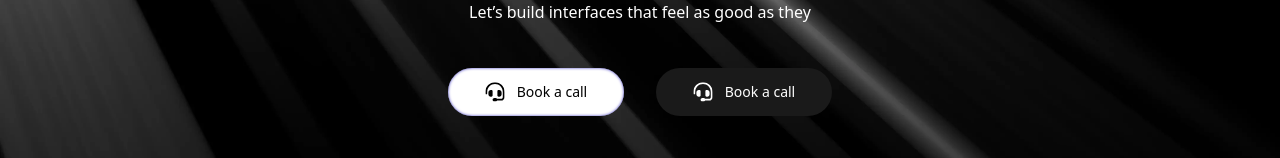
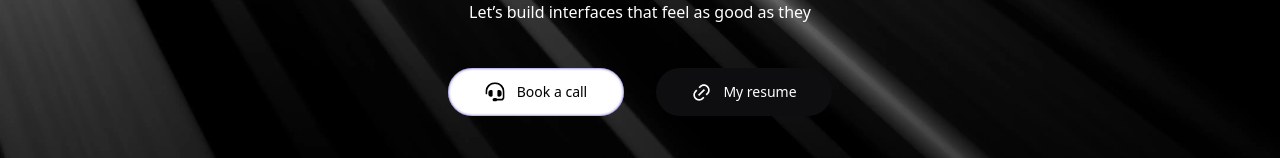
Before and after one commit to raymondjoseph02/Raydev.dev, a Next.js app: page / in a window 1280 px wide. Shown: the part 409-567 px from the top of the page. Built offline with nearby package versions, Linux system fonts and the light colour scheme; what tailwindcss-text-fill-stroke would draw is missing.

Commit message:
feature reviews

```diff
--- a/public/svg/general.tsx
+++ b/public/svg/general.tsx
@@ -24,3 +24,17 @@ export const CallIcon = () => (
     </defs>
   </svg>
 );
+export const LinkIcon = () => (
+  <svg
+    width={21}
+    height={21}
+    viewBox="0 0 21 21"
+    fill="none"
+    xmlns="http://www.w3.org/2000/svg"
+  >
+    <path
+      d="M15.804 13.4465L14.6257 12.2665L15.804 11.0882C16.1937 10.7019 16.5033 10.2424 16.7149 9.7362C16.9266 9.22995 17.0361 8.68688 17.0373 8.13817C17.0385 7.58946 16.9314 7.04592 16.7219 6.53875C16.5125 6.03158 16.205 5.57077 15.817 5.18277C15.429 4.79477 14.9682 4.48723 14.461 4.27781C13.9538 4.06838 13.4103 3.96119 12.8616 3.96239C12.3129 3.96359 11.7698 4.07316 11.2635 4.28481C10.7573 4.49645 10.2978 4.80601 9.91153 5.1957L8.7332 6.37487L7.55403 5.19653L8.73403 4.0182C9.82805 2.92418 11.3119 2.30957 12.859 2.30957C14.4062 2.30957 15.89 2.92418 16.984 4.0182C18.0781 5.11222 18.6927 6.59603 18.6927 8.1432C18.6927 9.69038 18.0781 11.1742 16.984 12.2682L15.8049 13.4465H15.804ZM13.4474 15.8032L12.2682 16.9815C11.1742 18.0756 9.69038 18.6902 8.1432 18.6902C6.59603 18.6902 5.11222 18.0756 4.0182 16.9815C2.92418 15.8875 2.30957 14.4037 2.30957 12.8565C2.30957 11.3094 2.92418 9.82555 4.0182 8.73153L5.19737 7.5532L6.3757 8.7332L5.19737 9.91153C4.80768 10.2978 4.49812 10.7573 4.28647 11.2635C4.07483 11.7698 3.96526 12.3129 3.96406 12.8616C3.96286 13.4103 4.07005 13.9538 4.27947 14.461C4.4889 14.9682 4.79644 15.429 5.18444 15.817C5.57243 16.205 6.03324 16.5125 6.54042 16.7219C7.04759 16.9314 7.59113 17.0385 8.13984 17.0373C8.68855 17.0361 9.23161 16.9266 9.73786 16.7149C10.2441 16.5033 10.7036 16.1937 11.0899 15.804L12.2682 14.6257L13.4474 15.804V15.8032ZM12.8574 6.96403L14.0365 8.1432L8.14403 14.0349L6.96487 12.8565L12.8574 6.96487V6.96403Z"
+      fill="currentColor"
+    />
+  </svg>
+);
--- a/src/components/home/Hero.tsx
+++ b/src/components/home/Hero.tsx
@@ -1,4 +1,4 @@
-import { CallIcon } from "../../../public/svg/general";
+import { CallIcon, LinkIcon } from "../../../public/svg/general";
 import Badge from "../ui/Badge";
 import Button from "../ui/Button";
 import sunshine_bg from "../../../public/webp/Sunshine bg.webp";
@@ -35,15 +35,20 @@ function Hero() {
             </div>
             <span>Book a call</span>
           </Button>
-          <Button variant="secondary">
+          <Button variant="link" href="">
             <div className="size-5">
-              <CallIcon />
+              <LinkIcon />
             </div>
-            <span>Book a call</span>
+            <span>My resume</span>
           </Button>
         </div>
 
-        <div className="h-[24rem]  lg:h-[50rem] w-full bg-red-400 rounded-2xl"></div>
+        <div className="h-[24rem]  lg:h-[50rem] w-full bg-red-400 rounded-2xl">
+          <iframe
+            className="w-full h-full"
+            src="/pdf/Raymond Joseph Front-End Deveioper.pdf"
+          />
+        </div>
       </div>
     </section>
   );
--- a/src/components/home/projects.tsx
+++ b/src/components/home/projects.tsx
@@ -17,7 +17,7 @@ function Projects() {
                 A selection of recent projects
               </p>
             </article>
-            <Button variant="link">
+            <Button variant="link" href="/about-me">
               <span>View My Works</span>
               <ChevronRight size={14} className="text-xs" />
             </Button>
--- a/src/components/ui/Button.tsx
+++ b/src/components/ui/Button.tsx
@@ -1,7 +1,7 @@
 import { ButtonProps } from "@/types/types";
 import Link from "next/link";
 
-function Button({ children, handleClick, variant }: ButtonProps) {
+function Button({ children, handleClick, variant, href }: ButtonProps) {
   const classes = () => {
     switch (variant) {
       case "primary":
@@ -20,7 +20,7 @@ function Button({ children, handleClick, variant }: ButtonProps) {
       case "link":
         return (
           <Link
-            href=""
+            href={href!}
             className={`${classes()} py-2 px-3 rounded-full gap-3 flex items-center max-h-12 text-sm min-w-44 min-h-12 justify-center cursor-pointer`}
           >
             {children}
--- a/src/components/ui/Card.tsx
+++ b/src/components/ui/Card.tsx
@@ -2,11 +2,11 @@ import Image from "next/image";
 import { CardProps } from "@/types/types";
 function Card({ description, stack, thumbnail, title }: CardProps) {
   return (
-    <div className="flex w-full gap-5 items-center  p-8 sm:h-105 border border-gray-250 rounded-2xl overflow-hidden perspective-dramatic flex-col sm:flex-row">
+    <div className="group flex w-full gap-5 items-center p-8 sm:h-105 border border-gray-250 rounded-2xl overflow-hidden perspective-dramatic flex-col sm:flex-row cursor-pointer">
       <div className="space-y-5 max-w-lg flex-1">
         <article className="space-y-5">
           <h5 className="text-4xl text-white font-bold">{title}</h5>
-          <p className="text-base font-normal text-gray-350 leading-[24px]  text-pretty">
+          <p className="text-base font-normal text-gray-350 leading-[24px] text-pretty">
             {description}
           </p>
         </article>
@@ -21,12 +21,13 @@ function Card({ description, stack, thumbnail, title }: CardProps) {
           ))}
         </ul>
       </div>
-      <div className="flex-1 h-full overflow-hidden rounded-lg pt-13.5  hover:scale-3d hover:scale-105 transition ease-linear duration-300 hover:rotate-z-3 cursor-pointer hidden sm:block">
-        <Image
-          src={thumbnail}
-          alt={title}
-          className="size-full object-cover "
-        />
+
+      <div
+        className="flex-1 h-full overflow-hidden rounded-lg pt-13.5
+                  transition ease-linear duration-300 hidden sm:block
+                  group-hover:scale-105  group-hover:rotate-2"
+      >
+        <Image src={thumbnail} alt={title} className="size-full object-cover" />
       </div>
     </div>
   );
--- a/src/types/types.ts
+++ b/src/types/types.ts
@@ -9,6 +9,7 @@ export interface ButtonProps {
   variant: "primary" | "secondary" | "link";
   children: ReactNode;
   handleClick?: () => void;
+  href?: string;
 }
 export type ProjectDataProps = {
   title: string;
```
Also changed, not shown: 2 other files (tests, documents, lock files or other folders).
